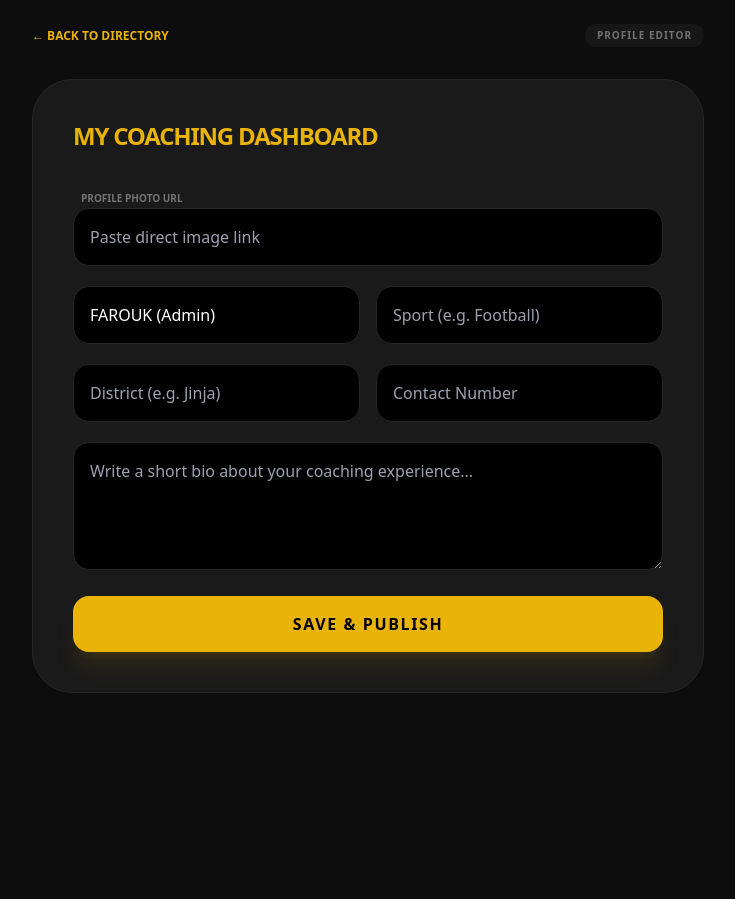
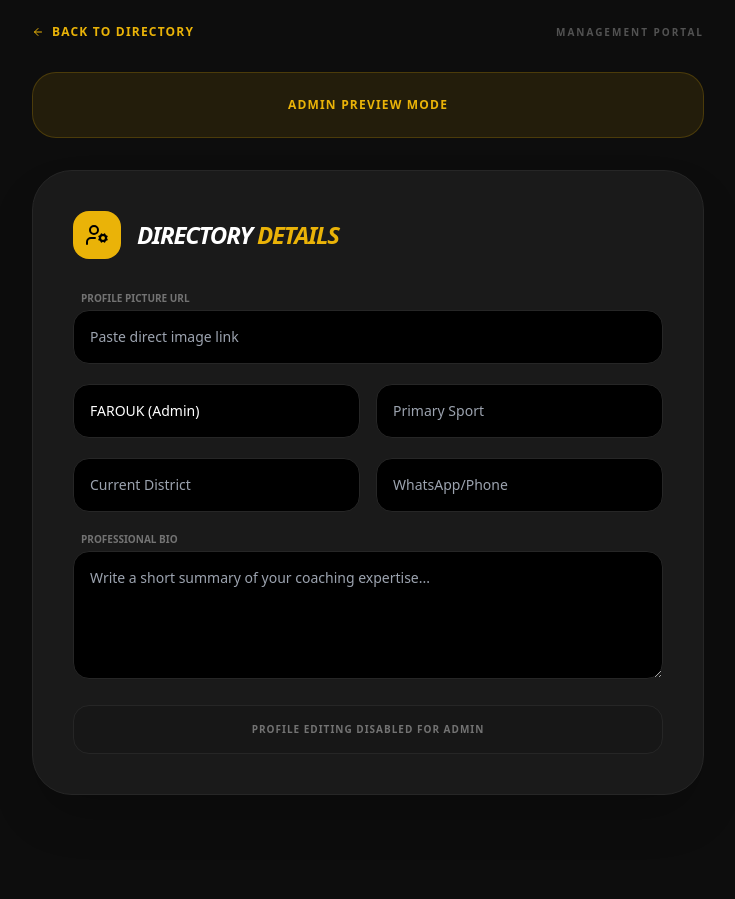
Before and after one commit to FAR-ANALYST/CMS, a Flask app: page /coach in a window 1280 px wide. Shown: the whole page, without its empty margins (272-1007 px from the left). Before the commit the page ends 693 px from the top, so only its background shows below. Run offline with Flask 3, Linux system fonts and the light colour scheme; the visitor is signed in with stand-in values (Sample User, id 1); some libraries are stand-ins or nearby versions.

Commit message:
Update coach.html

```diff
--- a/templates/coach.html
+++ b/templates/coach.html
@@ -7,40 +7,60 @@
     <style>body { background-color: #0D0D0D; color: white; }</style>
 </head>
 <body class="p-6">
-    <div class="max-w-2xl mx-auto space-y-8">
+    <div class="max-w-2xl mx-auto space-y-8 pb-20">
         <div class="flex justify-between items-center">
-            <a href="/student" class="text-yellow-500 text-xs font-bold uppercase">← Back to Directory</a>
-            <span class="bg-neutral-900 px-3 py-1 rounded-full text-[10px] font-bold text-neutral-500 uppercase tracking-widest">Profile Editor</span>
+            <a href="/student" class="text-yellow-500 text-xs font-bold uppercase tracking-widest flex items-center gap-2">
+                <i data-lucide="arrow-left" class="w-3 h-3"></i> Back to Directory
+            </a>
+            <span class="text-[10px] text-neutral-600 font-bold uppercase tracking-[0.2em]">Management Portal</span>
         </div>
 
-        {% if not profile.is_verified %}
-        <div class="bg-red-500/10 border border-red-500/20 p-8 rounded-[2.5rem] text-center">
-            <h2 class="text-xl font-bold text-red-500 mb-2 uppercase">Activation Required</h2>
-            <p class="text-neutral-400 text-sm mb-6">Enter your verification code to go live on the directory.</p>
+        {% if role == 'admin' %}
+        <div class="bg-yellow-500/10 border border-yellow-500/20 p-6 rounded-3xl text-center">
+            <p class="text-yellow-500 text-xs font-bold uppercase tracking-widest">Admin Preview Mode</p>
+        </div>
+        {% elif not profile.is_verified %}
+        <div class="bg-red-500/10 border border-red-500/20 p-8 rounded-[2.5rem] text-center shadow-2xl">
+            <h2 class="text-xl font-black text-red-500 mb-2 uppercase italic tracking-tighter">Account Locked</h2>
+            <p class="text-neutral-500 text-xs mb-6">You must activate your account with your NCS code to appear on the directory.</p>
             <form action="/coach" method="POST" class="flex gap-2">
                 <input type="text" name="activation_code" placeholder="e.g. CHE-1234" required class="flex-1 bg-black border border-neutral-800 p-4 rounded-2xl outline-none focus:border-red-500 transition">
-                <button class="bg-red-500 px-8 rounded-2xl font-black text-xs uppercase shadow-lg shadow-red-500/10">Activate</button>
+                <button class="bg-red-500 px-8 rounded-2xl font-black text-[10px] uppercase tracking-widest hover:bg-red-400 transition">Activate</button>
             </form>
         </div>
         {% endif %}
 
-        <div class="bg-[#1A1A1A] p-10 rounded-[2.5rem] border border-neutral-800">
-            <h2 class="text-2xl font-black text-yellow-500 mb-8 uppercase tracking-tighter">My Coaching Dashboard</h2>
+        <div class="bg-[#1A1A1A] p-10 rounded-[2.5rem] border border-neutral-800 shadow-2xl">
+            <div class="flex items-center gap-4 mb-8">
+                <div class="w-12 h-12 bg-yellow-500 rounded-2xl flex items-center justify-center">
+                    <i data-lucide="user-cog" class="text-black"></i>
+                </div>
+                <h2 class="text-2xl font-black text-white uppercase italic tracking-tighter">Directory <span class="text-yellow-500">Details</span></h2>
+            </div>
+
             <form action="/coach" method="POST" class="space-y-5">
                 <div>
-                    <label class="text-[10px] text-neutral-500 font-bold uppercase ml-2">Profile Photo URL</label>
-                    <input type="text" name="profile_pic_url" value="{{ profile.profile_pic_url or '' }}" placeholder="Paste direct image link" class="w-full bg-black border border-neutral-800 p-4 rounded-2xl outline-none focus:border-yellow-500 transition">
+                    <label class="text-[10px] text-neutral-500 font-bold uppercase ml-2 mb-1 block">Profile Picture URL</label>
+                    <input type="text" name="profile_pic_url" value="{{ profile.profile_pic_url or '' }}" placeholder="Paste direct image link" class="w-full bg-black border border-neutral-800 p-4 rounded-2xl outline-none focus:border-yellow-500 transition text-sm">
                 </div>
-                <div class="grid grid-cols-2 gap-4">
-                    <input type="text" name="full_name" value="{{ profile.full_name or '' }}" placeholder="Full Name" class="bg-black border border-neutral-800 p-4 rounded-2xl outline-none focus:border-yellow-500 transition">
-                    <input type="text" name="sport_category" value="{{ profile.sport_category or '' }}" placeholder="Sport (e.g. Football)" class="bg-black border border-neutral-800 p-4 rounded-2xl outline-none focus:border-yellow-500 transition">
+                <div class="grid grid-cols-1 md:grid-cols-2 gap-4">
+                    <input type="text" name="full_name" value="{{ profile.full_name or '' }}" placeholder="Professional Name" class="bg-black border border-neutral-800 p-4 rounded-2xl outline-none focus:border-yellow-500 transition text-sm">
+                    <input type="text" name="sport_category" value="{{ profile.sport_category or '' }}" placeholder="Primary Sport" class="bg-black border border-neutral-800 p-4 rounded-2xl outline-none focus:border-yellow-500 transition text-sm">
                 </div>
-                <div class="grid grid-cols-2 gap-4">
-                    <input type="text" name="location_district" value="{{ profile.location_district or '' }}" placeholder="District (e.g. Jinja)" class="bg-black border border-neutral-800 p-4 rounded-2xl outline-none focus:border-yellow-500 transition">
-                    <input type="text" name="contact_number" value="{{ profile.contact_number or '' }}" placeholder="Contact Number" class="bg-black border border-neutral-800 p-4 rounded-2xl outline-none focus:border-yellow-500 transition">
+                <div class="grid grid-cols-1 md:grid-cols-2 gap-4">
+                    <input type="text" name="location_district" value="{{ profile.location_district or '' }}" placeholder="Current District" class="bg-black border border-neutral-800 p-4 rounded-2xl outline-none focus:border-yellow-500 transition text-sm">
+                    <input type="text" name="contact_number" value="{{ profile.contact_number or '' }}" placeholder="WhatsApp/Phone" class="bg-black border border-neutral-800 p-4 rounded-2xl outline-none focus:border-yellow-500 transition text-sm">
                 </div>
-                <textarea name="bio" placeholder="Write a short bio about your coaching experience..." class="w-full bg-black border border-neutral-800 p-4 rounded-2xl outline-none focus:border-yellow-500 transition h-32">{{ profile.bio or '' }}</textarea>
-                <button class="w-full bg-yellow-500 text-black font-black py-4 rounded-2xl uppercase tracking-widest shadow-xl shadow-yellow-500/10">Save & Publish</button>
+                <div>
+                    <label class="text-[10px] text-neutral-500 font-bold uppercase ml-2 mb-1 block">Professional Bio</label>
+                    <textarea name="bio" placeholder="Write a short summary of your coaching expertise..." class="w-full bg-black border border-neutral-800 p-4 rounded-2xl outline-none focus:border-yellow-500 transition h-32 text-sm">{{ profile.bio or '' }}</textarea>
+                </div>
+
+                {% if role != 'admin' %}
+                <button class="w-full bg-yellow-500 text-black font-black py-5 rounded-2xl uppercase tracking-[0.2em] text-[10px] shadow-xl shadow-yellow-500/10 hover:bg-yellow-400 transition active:scale-95">Update Public Profile</button>
+                {% else %}
+                <div class="p-4 bg-neutral-900 border border-neutral-800 rounded-2xl text-center text-[10px] font-bold text-neutral-500 uppercase tracking-widest">Profile editing disabled for Admin</div>
+                {% endif %}
             </form>
         </div>
     </div>
```
